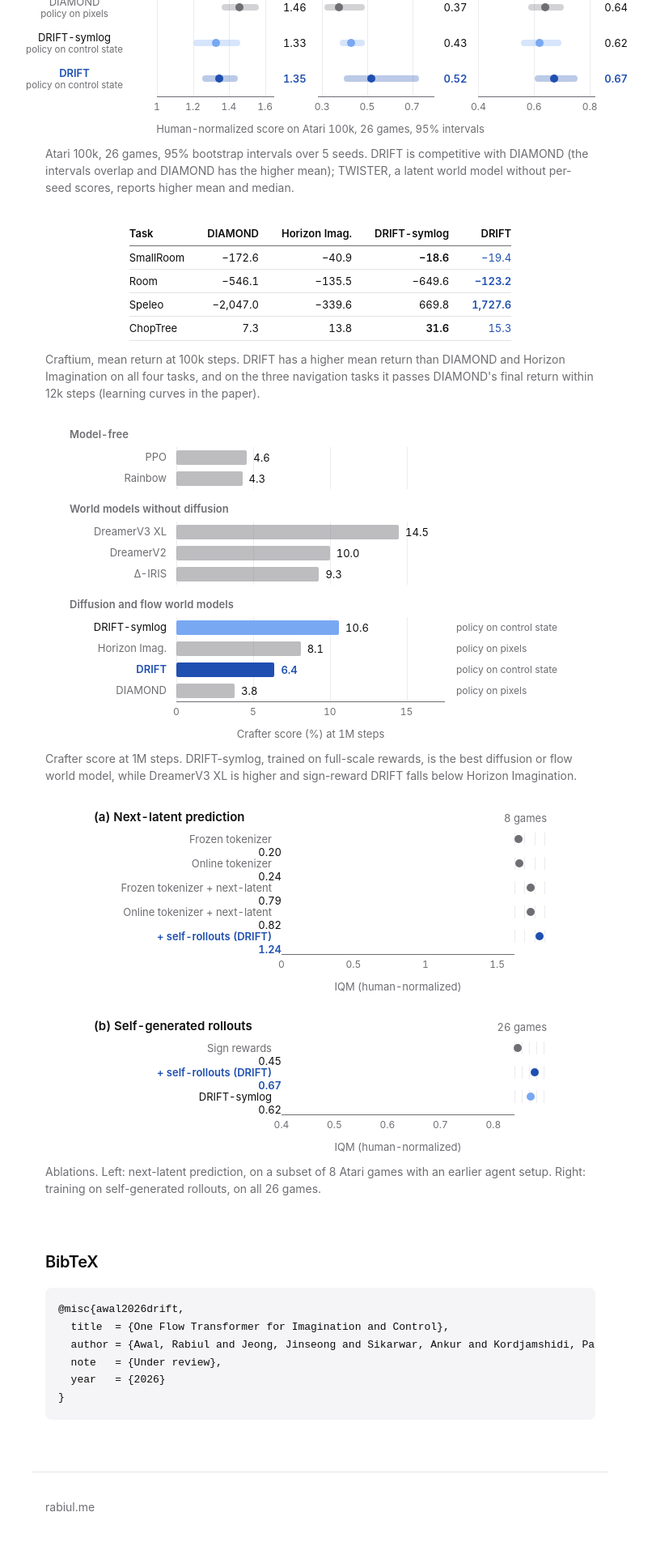
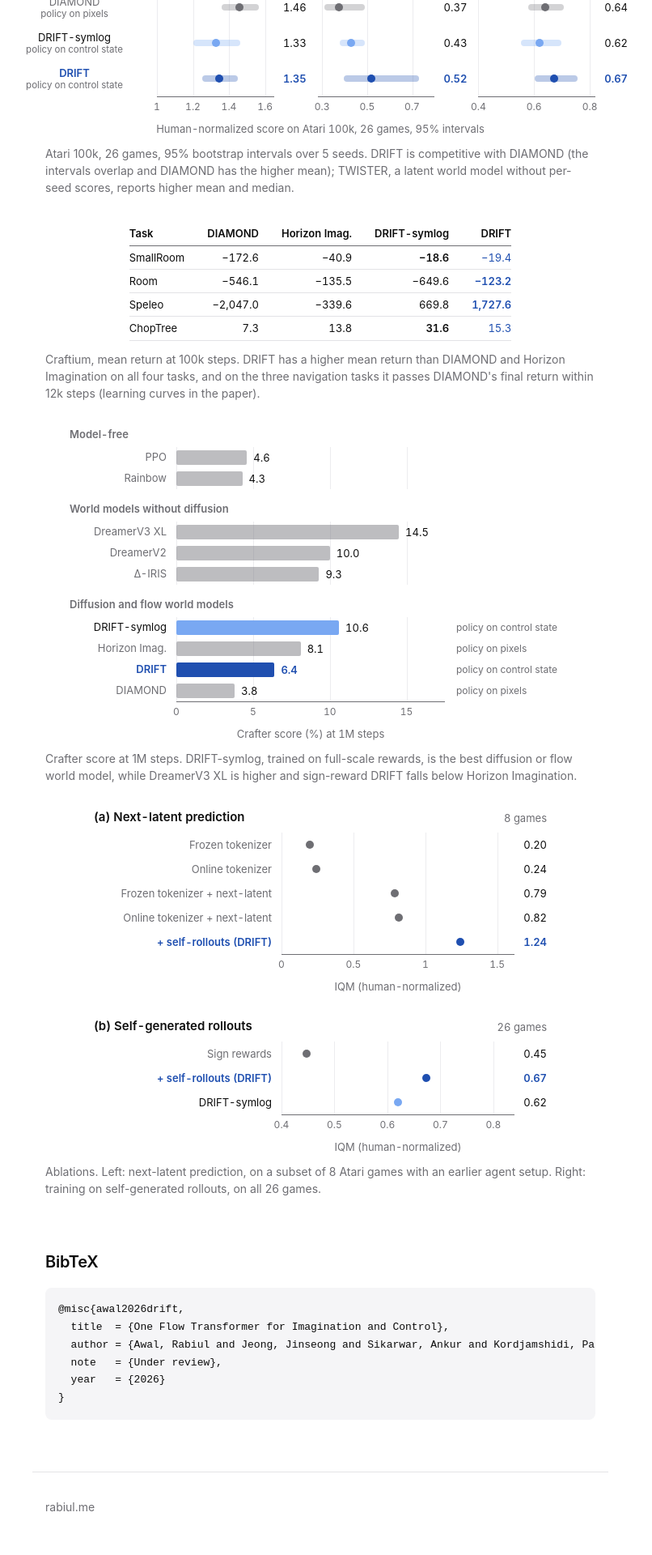
Before and after one commit to rabiulcste/rabiulcste.github.io, a Jekyll site: the page built from drift/index.html, in a window 1280 px wide. Shown: the part 3318-5238 px from the top of the page at 81% size, without its empty margins (244-1050 px from the left). Built offline with Jekyll 4.4.1, drawn with Linux system fonts in a browser that asks for light colours.

Commit message:
DRIFT: fix ablation chart rows on desktop (empty kind cell took the bar column)

```diff
--- a/css/project.css
+++ b/css/project.css
@@ -254,6 +254,7 @@ footer.site a { color: var(--muted); text-decoration: none; }
 .dch-crafter .dch-ax { padding: 0 var(--kindw) 0 var(--labw); }
 /* Ablations: two dot panels, one under the other */
 .dch-abl { --labw: 232px; --rowh: 30px; max-width: 560px; margin: 0 auto; }
+.dch-abl .dch-kind { display: none; }
 .dch-abl .dch-panel + .dch-panel { margin-top: 32px; }
 .dch-abl .dch-ax { padding: 0 var(--valw) 0 var(--labw); }
 /* DRIFT Craftium table (tab:craftium): the charts' type and colours, thin rules, no card */
```
